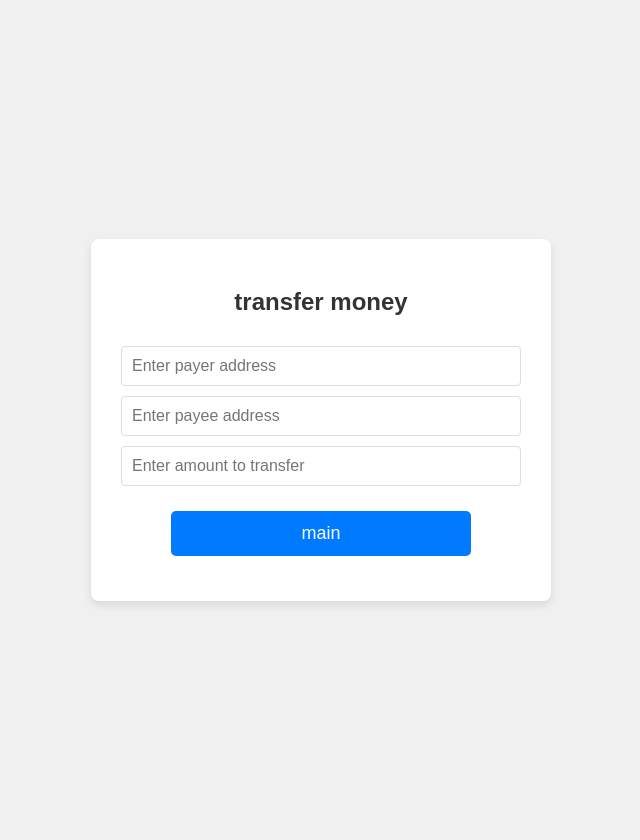
After one commit to UMRDESI/6106, a Flask app: page /paynow in a window 1280 px wide. The commit adds this page. Shown: the whole page, without its empty margins (319-959 px from the left). Run offline with Flask 3, Linux system fonts and the light colour scheme.

Commit message:
end of week2

```diff
--- a/app.py
+++ b/app.py
@@ -5,11 +5,16 @@ app = Flask(__name__)
 def index():
     return(render_template("index.html"))
 
-@app.route("/",methods=["GET","POST"])
+@app.route("/main",methods=["GET","POST"])
 def main():
     q = request.form.get("q")
     print(q)
     return(render_template("main.html"))
 
+@app.route("/paynow",methods=["GET","POST"])
+def paynow():
+
+    return(render_template("paynow.html"))
+
 if __name__ == "__main__":
     app.run()
--- a/templates/index.html
+++ b/templates/index.html
@@ -3,12 +3,12 @@
     <link rel="stylesheet" href="{{url_for('static', filename='styles.css') }}">
 </head>
 <body>
-    <div>
+    <div class="container">
         <h2>Welcome to 6106 Dapp</h2>
         <p>Please enter your user name</p>
-        <from action="/main" method="post">
+        <form action="/main" method="post">
             <input type="text" name="q">
             <input type="submit" value="Enter">
-        </from>
+        </form>
     </div>
 </body>
--- /dev/null
+++ b/templates/paynow.html
@@ -0,0 +1,15 @@
+<head>
+    <meta name="viewport" content="width=device-width,initial-scale=1">
+    <link rel="stylesheet" href="{{url_for('static', filename='styles.css') }}">
+</head>
+<body>
+    <div class="container">
+        <h2>transfer money</h2>
+        <input type="text" id="payer" placeholder="Enter payer address">
+        <input type="text" id="payee" placeholder="Enter payee address">
+        <input type="number" id="amount" placeholder="Enter amount to transfer">
+        <form action="/main" method="post">
+            <input type="submit" value="main">
+        </form>
+    </div>
+</body>
```
Also changed, not shown: templates/main.html (+6 -6 lines).
